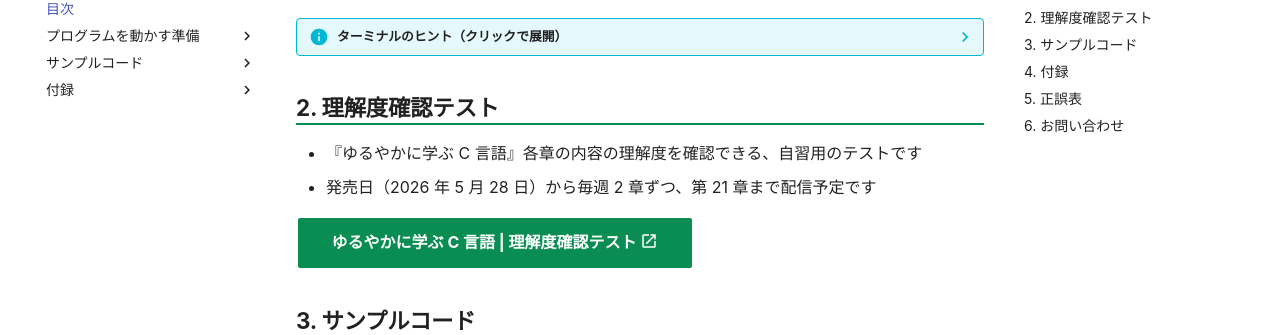
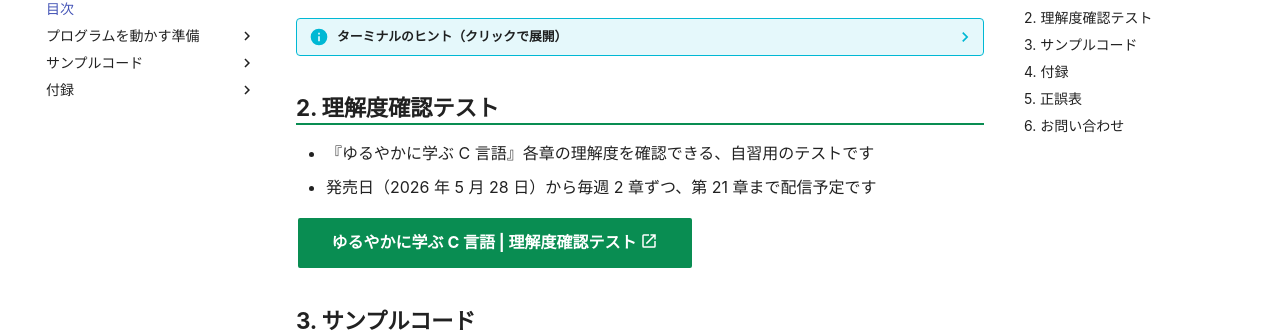
Before and after one commit to yuruyaka-c/yuruyaka-c.github.io, an MkDocs documentation site: the page built from docs/index.md, in a window 1280 px wide and 900 px high, scrolled down 348 px. Shown: the part 117-452 px from the top of the window. Built offline with MkDocs 1.6.1 and Material for MkDocs 9.7.7, drawn with Linux system fonts in a browser that asks for light colours; nearby versions of some CDN libraries; some web fonts are replaced.

Commit message:
Update index.md

```diff
--- a/docs/index.md
+++ b/docs/index.md
@@ -26,7 +26,7 @@
 
 
 ## 2. 理解度確認テスト
-- 『ゆるやかに学ぶ C 言語』各章の内容の理解度を確認できる、自習用のテストです
+- 『ゆるやかに学ぶ C 言語』各章の理解度を確認できる、自習用のテストです
 - 発売日（2026 年 5 月 28 日）から毎週 2 章ずつ、第 21 章まで配信予定です
 
 [**ゆるやかに学ぶ C 言語 | 理解度確認テスト** :material-open-in-new:](https://siv3d.jp/yuruc){:target="_blank" .md-button .md-button--primary }
```
